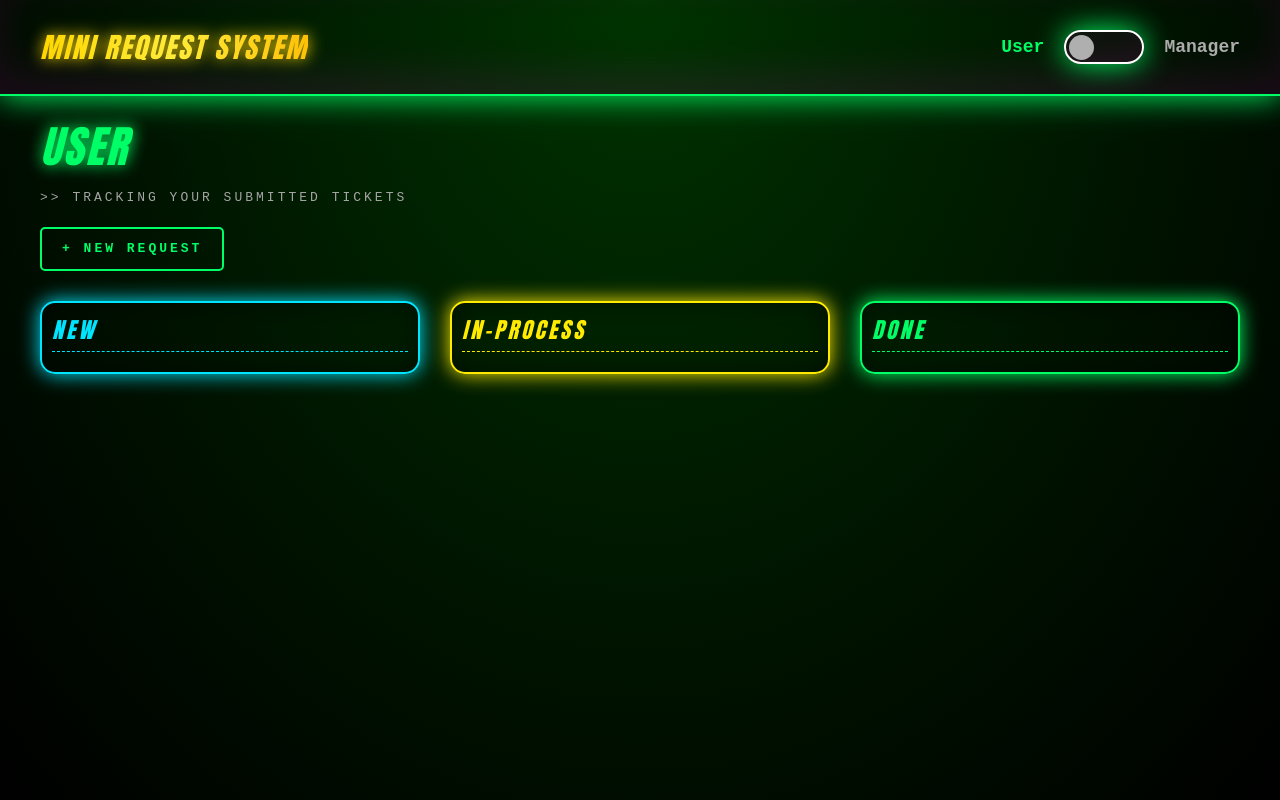
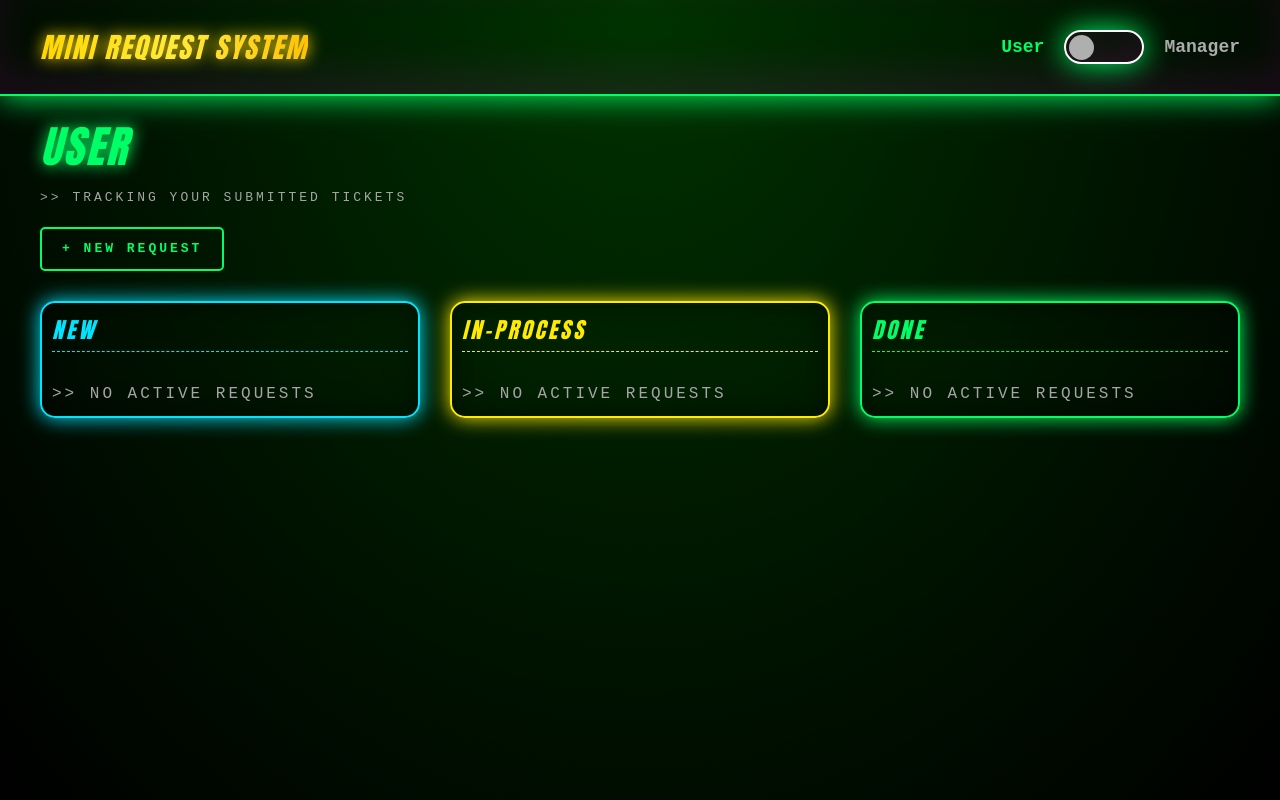
Before and after one commit to ArtemPaskall/mini-request-system, a React (Vite) app: page / in a window 1280 px wide. Built offline with nearby package versions, Linux system fonts and the light colour scheme.

Commit message:
delete Item from column

```diff
--- a/src/components/Header/Header.tsx
+++ b/src/components/Header/Header.tsx
@@ -1,11 +1,12 @@
-import styles from "./Header.module.css";
-import { useDispatch, useSelector } from "react-redux";
-import { toggleMode } from "../../redux/modeSlice";
-import { RootState } from "../../redux/store";
+import styles from "./Header.module.css"
+import { useDispatch, useSelector } from "react-redux"
+import { toggleMode } from "../../redux/modeSlice"
+import { RootState } from "../../redux/store"
+import { AppDispatch } from "../../redux/store"
 
 export default function Header() {
-  const dispatch = useDispatch();
-  const mode = useSelector((state: RootState) => state.mode.mode);
+  const dispatch = useDispatch<AppDispatch>()
+  const mode = useSelector((state: RootState) => state.mode.mode)
 
   return (
     <div className={styles.header}>
@@ -33,5 +34,5 @@ export default function Header() {
         </div>
       </div>
     </div>
-  );
+  )
 }
--- a/src/components/Manager/Manager.tsx
+++ b/src/components/Manager/Manager.tsx
@@ -1,4 +1,5 @@
 import { useDispatch, useSelector } from "react-redux"
+import { AppDispatch } from "../../redux/store"
 import { RootState } from "../../redux/store"
 import RequestCard from "../RequestCard/RequestCard"
 import { DndContext, DragEndEvent } from "@dnd-kit/core"
@@ -8,7 +9,7 @@ import { RequestType } from "../../types"
 
 export default function Manager() {
   const request = useSelector((state: RootState) => state.request)
-  const dispatch = useDispatch()
+  const dispatch = useDispatch<AppDispatch>()
 
   const requestsNew = request.filter((item) => item.status === "NEW")
   const requestsProcess = request.filter((item) => item.status === "PROCESS")
@@ -37,19 +38,37 @@ export default function Manager() {
           </div>
           <div className="tab__requesWrapp">
             <RequestColumn id="NEW" title="NEW">
-              {requestsNew.map((item) => (
-                <RequestCard key={item.id} request={item} />
-              ))}
+              {requestsNew.length === 0 ? (
+                <div className="tab__emptyColumn">
+                  &gt;&gt; No active requests
+                </div>
+              ) : (
+                requestsNew.map((item) => (
+                  <RequestCard key={item.id} request={item} />
+                ))
+              )}
             </RequestColumn>
             <RequestColumn id="PROCESS" title="PROCESS">
-              {requestsProcess.map((item) => (
-                <RequestCard key={item.id} request={item} />
-              ))}
+              {requestsProcess.length === 0 ? (
+                <div className="tab__emptyColumn">
+                  &gt;&gt; No active requests
+                </div>
+              ) : (
+                requestsProcess.map((item) => (
+                  <RequestCard key={item.id} request={item} />
+                ))
+              )}
             </RequestColumn>
             <RequestColumn id="DONE" title="DONE">
-              {requestsDone.map((item) => (
-                <RequestCard key={item.id} request={item} />
-              ))}
+              {requestsDone.length === 0 ? (
+                <div className="tab__emptyColumn">
+                  &gt;&gt; No active requests
+                </div>
+              ) : (
+                requestsDone.map((item) => (
+                  <RequestCard key={item.id} request={item} />
+                ))
+              )}
             </RequestColumn>
           </div>
         </div>
--- a/src/components/ModalForm/ModalForm.tsx
+++ b/src/components/ModalForm/ModalForm.tsx
@@ -4,6 +4,7 @@ import { useDispatch } from "react-redux"
 import { addNewRequest } from "../../redux/requestSlice"
 import { useForm } from "react-hook-form"
 import { useEffect } from "react"
+import { AppDispatch } from "../../redux/store"
 
 type FormValues = {
   title: string
@@ -21,8 +22,7 @@ export default function ModalForm({
     reset,
     formState: { errors },
   } = useForm<FormValues>()
-
-  const dispatch = useDispatch()
+  const dispatch = useDispatch<AppDispatch>()
 
   const formHandler = (data: FormValues) => {
     const title = data.title.trim()
--- a/src/components/RequestCard/Request.css
+++ b/src/components/RequestCard/RequestCard.css
@@ -4,6 +4,7 @@
   border-radius: 10px;
   padding: 10px;
   font-family: "Courier New", monospace;
+  position: relative;
 }
 
 .request__id {
@@ -34,3 +35,13 @@
   margin-top: 10px;
   font-weight: 600;
 }
+
+.request__delete {
+  position: absolute;
+  top: 5px;
+  right: 5px;
+  width: 23px;
+  height: 25px;
+  padding: 5px;
+  cursor: pointer;
+}
--- a/src/components/RequestCard/RequestCard.tsx
+++ b/src/components/RequestCard/RequestCard.tsx
@@ -1,10 +1,14 @@
 import { useDraggable } from "@dnd-kit/core"
 import { RequestType } from "../../types"
-import "./Request.css"
-import { useSelector } from "react-redux"
+import "./RequestCard.css"
+import { useDispatch, useSelector } from "react-redux"
+import { AppDispatch } from "../../redux/store"
 import { RootState } from "../../redux/store"
+import deleteIcon from "../../assets/delete.png"
+import { deleteRequest } from "../../redux/requestSlice"
 
 export default function RequestCard({ request }: { request: RequestType }) {
+  const dispatch = useDispatch<AppDispatch>()
   const mode = useSelector((state: RootState) => state.mode.mode)
   const { attributes, listeners, setNodeRef, transform } = useDraggable({
     id: request.id,
@@ -15,6 +19,10 @@ export default function RequestCard({ request }: { request: RequestType }) {
       ? `translate(${transform.x}px, ${transform.y}px)`
       : undefined,
     cursor: `${mode === "USER" ? "default" : "grab"}`,
+  }
+
+  const deleteRequestHandler = () => {
+    dispatch(deleteRequest(request.id))
   }
 
   return (
@@ -31,6 +39,15 @@ export default function RequestCard({ request }: { request: RequestType }) {
       <div className={"request__date"}>
         Date: {new Date(request.date).toLocaleString()}
       </div>
+      {mode === "MANAGER" && (
+        <img
+          src={deleteIcon}
+          alt="delete"
+          className={"request__delete"}
+          onPointerDown={(e) => e.stopPropagation()}
+          onClick={() => deleteRequestHandler()}
+        />
+      )}
     </div>
   )
 }
--- a/src/components/User/User.tsx
+++ b/src/components/User/User.tsx
@@ -32,25 +32,43 @@ export default function User() {
             <div className="tab__NEW">
               <div className="tab__title tab__titleNEW">NEW</div>
               <div className="tab__requestWrapp">
-                {requestsNew.map((item) => (
-                  <RequestCard key={item.id} request={item} />
-                ))}
+                {requestsNew.length === 0 ? (
+                  <div className="tab__emptyColumn">
+                    &gt;&gt; No active requests
+                  </div>
+                ) : (
+                  requestsNew.map((item) => (
+                    <RequestCard key={item.id} request={item} />
+                  ))
+                )}
               </div>
             </div>
             <div className="tab__PROCESS">
               <div className="tab__title tab__titlePROCESS">IN-PROCESS</div>
               <div className="tab__requestWrapp">
-                {requestsProcess.map((item) => (
-                  <RequestCard key={item.id} request={item} />
-                ))}
+                {requestsProcess.length === 0 ? (
+                  <div className="tab__emptyColumn">
+                    &gt;&gt; No active requests
+                  </div>
+                ) : (
+                  requestsProcess.map((item) => (
+                    <RequestCard key={item.id} request={item} />
+                  ))
+                )}
               </div>
             </div>
             <div className="tab__DONE">
               <div className="tab__title tab__titleDONE">DONE</div>
               <div className="tab__requestWrapp">
-                {requestsDone.map((item) => (
-                  <RequestCard key={item.id} request={item} />
-                ))}
+                {requestsDone.length === 0 ? (
+                  <div className="tab__emptyColumn">
+                    &gt;&gt; No active requests
+                  </div>
+                ) : (
+                  requestsDone.map((item) => (
+                    <RequestCard key={item.id} request={item} />
+                  ))
+                )}
               </div>
             </div>
           </div>
--- a/src/redux/requestSlice.tsx
+++ b/src/redux/requestSlice.tsx
@@ -18,6 +18,9 @@ const requestSlice = createSlice({
     addNewRequest(state, action: PayloadAction<RequestType>) {
       state.push(action.payload)
     },
+    deleteRequest(state, action: PayloadAction<string>) {
+      return state.filter((item) => item.id !== action.payload)
+    },
     changeStatus(
       state,
       action: PayloadAction<{ id: string; status: RequestType["status"] }>,
@@ -30,5 +33,6 @@ const requestSlice = createSlice({
   },
 })
 
-export const { addNewRequest, changeStatus } = requestSlice.actions
+export const { addNewRequest, changeStatus, deleteRequest } =
+  requestSlice.actions
 export default requestSlice.reducer
--- a/src/redux/store.ts
+++ b/src/redux/store.ts
@@ -14,3 +14,4 @@ store.subscribe(() => {
 })
 
 export type RootState = ReturnType<typeof store.getState>
+export type AppDispatch = typeof store.dispatch
--- a/src/styles/tab.css
+++ b/src/styles/tab.css
@@ -130,3 +130,12 @@
     0 0 20px #00ff66,
     inset 0 0 30px rgba(0, 0, 0, 0.5);
 }
+
+.tab__emptyColumn {
+  color: #a5a5a5;
+  font-family: "Courier New", monospace;
+  font-size: 16px;
+  letter-spacing: 3px;
+  text-transform: uppercase;
+  margin-top: 20px;
+}
```
Also changed, not shown: src/assets/delete.png (added).
